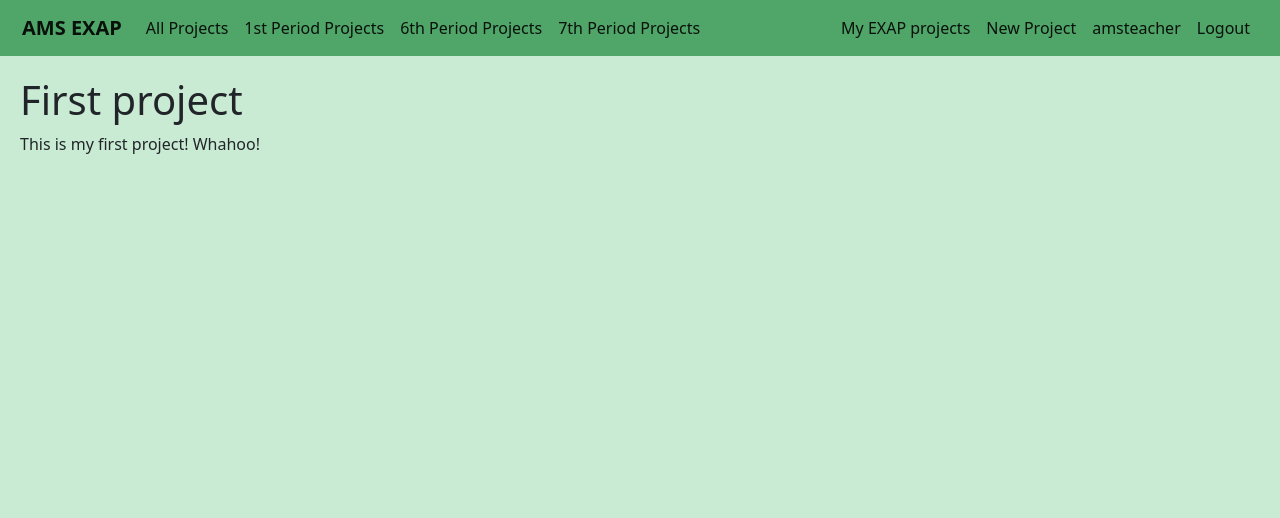
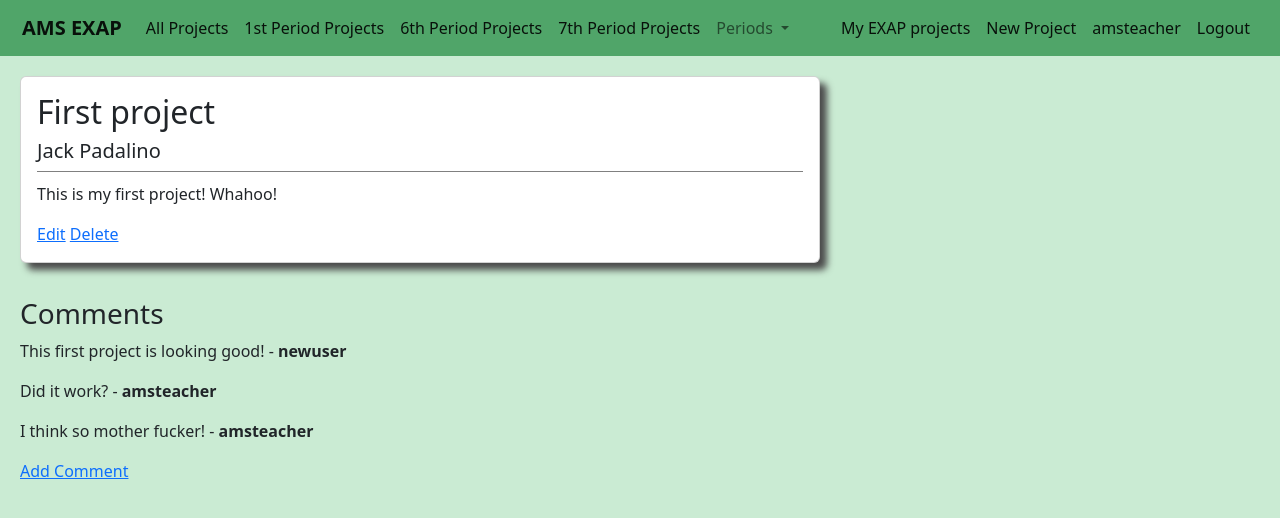
Before and after one commit to JackPadalino/ExApp, a Django app: page /users/projects/30/ in a window 1280 px wide. Shown: the top 518 px of the page. Run offline with Django 4.2, Linux system fonts and the light colour scheme; a user stored in the database is signed in; data comes from the database, SQL or seed files in the repository; both versions use the stored data as it was after the commit; some libraries are stand-ins or nearby versions.

Commit message:
Updating all files

```diff
--- a/main/templates/main/base.html
+++ b/main/templates/main/base.html
@@ -37,14 +37,28 @@
                         <a class="nav-link active" href="{% url 'users-sixthperiodprojects' %}">6th Period Projects</a>
                     </li>
                     <li class="nav-item">
-                            <a class="nav-link active" href="{% url 'users-seventhperiodprojects' %}">7th Period Projects</a>
+                        <a class="nav-link active" href="{% url 'users-seventhperiodprojects' %}">7th Period
+                            Projects</a>
                     </li>
+                    <li class="nav-item dropdown">
+                        <a class="nav-link dropdown-toggle" href="#" id="navbarDropdown" role="button" data-bs-toggle="dropdown" aria-expanded="false">
+                            Periods
+                        </a>
+                        <ul class="dropdown-menu" aria-labelledby="navbarDropdown">
+                            <li><a class="dropdown-item" href="#">All periods</a></li>
+                            <li><a class="dropdown-item" href="#">1st period</a></li>
+                            <li><a class="dropdown-item" href="#">6th period</a></li>
+                            <li><a class="dropdown-item" href="#">6th period</a></li>
+                        </ul>
+                    </li>
+
                     {% endif %}
                 </ul>
             </div>
             <div class='navbar-nav'>
                 {% if user.is_authenticated %}
-                    <a class="nav-link active" aria-current="page" href="{% url 'users-myprojects' user.id %}">My EXAP projects</a>
+                <a class="nav-link active" aria-current="page" href="{% url 'users-myprojects' user.id %}">My EXAP
+                    projects</a>
                 <a class="nav-link active" aria-current="page" href="{% url 'create-project' %}">New Project</a>
                 <a class="nav-link active" aria-current="page" href="{% url 'users-profile' %}">{{ user.username }}</a>
                 <a class="nav-link active" aria-current="page" href="{% url 'users-logout' %}">Logout</a>
--- a/users/admin.py
+++ b/users/admin.py
@@ -1,11 +1,11 @@
 from django.contrib import admin
 from django.contrib.auth.admin import UserAdmin as BaseUserAdmin
 from django.contrib.auth.models import User
-from .models import Project#,Comment
+from .models import Project,Comment
 
 # Register your models here.
 admin.site.register(Project)
-#admin.site.register(Comment)
+admin.site.register(Comment)
 
 '''
 # These lines add the profile field to the Django admin
--- a/users/models.py
+++ b/users/models.py
@@ -29,19 +29,18 @@ class Project(models.Model):
         return reverse('project-details',kwargs={'pk':self.pk})
 
 
-'''
+
 class Comment(models.Model):
     author = models.ForeignKey(User,on_delete=models.CASCADE)
     project = models.ForeignKey(Project,on_delete=models.CASCADE,related_name='comments')
     content = models.TextField()
 
     def __str__(self):
-        return f'{self.content} | {self.date_posted} | {self.author}'
+        return f'{self.content} | {self.author}'
 
     #def get_absolute_url(self):
     #    return reverse('post-details',kwargs={'pk':self.pk})
 
-'''
 
 '''
 class Comment(models.Model):
--- a/users/templates/users/profile.html
+++ b/users/templates/users/profile.html
@@ -1,10 +1,10 @@
 {% extends "main/base.html" %}
 {% load crispy_forms_tags %}
 {% block content %}
-<div class='register-login-profile-form'>
+<div class="card project-card" style="width: 800px;">
+    <div class="card-body project-card-body">
         <form method='POST'>
             <fieldset class='form-group'>
-            <legend class='border-bottom mb-4'>Update profile</legend>
                 <h1>{{ user.first_name }} {{ user.last_name }}</h1>
                 <h2>{{ user.username }}</h2>
                 {% csrf_token %}
@@ -18,4 +18,5 @@
             </div>
         </form>
     </div>
+</div>
 {% endblock content %}
--- a/users/templates/users/project_confirm_delete.html
+++ b/users/templates/users/project_confirm_delete.html
@@ -9,8 +9,8 @@
             </fieldset>
             <br>
             <div class='form-group'>
+                <a class="btn btn-outline-dark" href="{% url 'project-details' object.id %}">Cancel</a>
                 <button class="btn btn-outline-danger" type='submit'>Yes, Delete</button>
-                <a class="btn btn-outline-dark" href="{% url 'users-project-details' object.id %}">Cancel</a>
             </div>
         </form>
     </div>
--- a/users/templates/users/project_detail.html
+++ b/users/templates/users/project_detail.html
@@ -1,13 +1,38 @@
 {% extends "main/base.html" %}
 {% load crispy_forms_tags %}
 {% block content %}
-    <article class="media content-section">
-        <div class="media-body">
-            <h1 >{{ object.title }}</h1>
-            <h2>{{ object.user.first_name }} {{ project.user.last_name }}</h2>
-            <p>{{ object.description }}</p>
+
+
+<div class="card project-card" style="width: 800px;">
+    <!--<img src="..." class="card-img-top" alt="...">-->
+    <div class="card-body project-card-body">
+        <h2>{{ project.title }}</h2>
+        <h5>{{ project.student.first_name }} {{ project.student.last_name }}</h5>
+        <div class='project-card-blurb'>
+            <p>{{ project.description }}</p>
         </div>
-    </article>
+        {% if project.student == user %}
+            <a href="{% url 'update-project' project.pk %}">Edit</a>
+            <a href="{% url 'delete-project' project.pk %}">Delete</a>
+    {% endif %}
+    </div>
+</div>
+
+
+{% if not comments %}
+    <br>
+    <h3>No comments yet...</h3>
+    <a href="{% url 'add-comment' project.pk %}">Add Comment</a>
+{% else %}
+    <br>
+    <h3>Comments</h3>
+    {% for comment in comments %}
+        <p>{{ comment.content }} - <b>{{ comment.author }}</b></p>
+    {% endfor %}
+    <a href="{% url 'add-comment' project.pk %}">Add Comment</a>
+{% endif %}
+
+
     <!--{% for comment in profile.comments.all %}
         <p>{{ comment.content }} - {{ comment.author.first_name }} {{ comment.author.last_name }}</p>
     {% endfor %}-->
--- a/users/templates/users/project_form.html
+++ b/users/templates/users/project_form.html
@@ -1,7 +1,8 @@
 {% extends 'main/base.html' %}
 {% load crispy_forms_tags %}
 {% block content %}
-    <div class='register-login-profile-form'>
+<div class="card project-card" style="width: 800px;">
+    <div class="card-body project-card-body">
         <form method="POST">
             {% csrf_token %}
             <fieldset class="form-group">
@@ -14,4 +15,5 @@
             </div>
         </form>
     </div>
+</div>
 {% endblock content %}
--- a/users/urls.py
+++ b/users/urls.py
@@ -1,8 +1,5 @@
 from django.urls import path
-#from users import views as user_views
-#from .views import ProjectDetailView,CommentCreateView
-#from .views import ProjectCreateView,ProjectUpdateView,ProjectDeleteView,ProjectDetailView
-from users import views
+from . import views
 from .views import (
     AllProjectListView,
     FirstPeriodProjectListView,
@@ -12,22 +9,23 @@ from .views import (
     ProjectDetailView,
     ProjectUpdateView,
     ProjectDeleteView,
-    MyProjectsListView
+    MyProjectsListView,
+    CommentCreateView
 )
 
 urlpatterns = [
     path('profile/',views.profile,name='users-profile'),
     path('newproject/',ProjectCreateView.as_view(),name='create-project'),
+
     path('projects/',AllProjectListView.as_view(),name='users-studentprojects'),
-
     path('firstperiodprojects/',FirstPeriodProjectListView.as_view(),name='users-firstperiodprojects'),
     path('sixthperiodprojects/',SixthPeriodProjectListView.as_view(),name='users-sixthperiodprojects'),
     path('seventhperiodprojects/',SeventhPeriodProjectListView.as_view(),name='users-seventhperiodprojects'),
 
     path('myprojects/<int:user_id>/',MyProjectsListView.as_view(),name='users-myprojects'),
-    path('projects/<int:pk>/',ProjectDetailView.as_view(),name='project-details'),
+    path('projects/<int:pk>/',ProjectDetailView,name='project-details'),
     path('projects/<int:pk>/update/',ProjectUpdateView.as_view(),name='update-project'),
     path('projects/<int:pk>/delete/',ProjectDeleteView.as_view(),name='delete-project'),
-    #path('projects/<int:profile_id>/comment/',CommentCreateView,name='add-comment'),
+    path('projects/<int:pk>/comment/',CommentCreateView,name='add-comment'),
     #path('projects/<int:user_id>/comment/',CommentCreateView.as_view(),name='add-comment'),
 ]
--- a/users/views.py
+++ b/users/views.py
@@ -5,10 +5,10 @@ from django.contrib.auth.forms import UserCreationForm
 from django.contrib import messages
 from django.contrib.auth.models import User
 from django.views.generic import ListView, DetailView, CreateView,UpdateView,DeleteView
-from .forms import UserRegisterForm,UserUpdateForm,ProfileUpdateForm#,CommentForm
+from .forms import UserRegisterForm,UserUpdateForm,ProfileUpdateForm,CommentForm
 from django.contrib.auth.mixins import LoginRequiredMixin,UserPassesTestMixin
 from django.contrib.auth.decorators import login_required
-from .models import Project#,Comment
+from .models import Project,Comment
 import re
 import os
 
@@ -36,6 +36,10 @@ def register(request):
     }
     return render(request,'users/register.html',context)
 
+
+
+
+
 # login view
 def login(request):
     context = {
@@ -43,35 +47,64 @@ def login(request):
     }
     return render(request,'users/login.html',context)
 
+
+
+
+
 # list projects view
 class AllProjectListView(ListView):
     model = Project
     template_name = 'users/allstudentprojects.html'
     context_object_name = 'projects'
 
+
+
+
+
 # list projects view
-class FirstPeriodProjectListView(ListView):
+class FirstPeriodProjectListView(LoginRequiredMixin,ListView):
     model = Project
     template_name = 'users/firstperiodprojects.html'
     context_object_name = 'projects'
-    queryset = Project.objects.filter(period=1)
+
+    def get_queryset(self):
+        projects = Project.objects.filter(period=1)
+        return projects
+
+
+
+
 
 # list projects view
-class SixthPeriodProjectListView(ListView):
+class SixthPeriodProjectListView(LoginRequiredMixin,ListView):
     model = Project
     template_name = 'users/sixthperiodprojects.html'
     context_object_name = 'projects'
-    queryset = Project.objects.filter(period=6)
+
+    def get_queryset(self):
+        projects = Project.objects.filter(period=6)
+        return projects
+
+
+
+
 
 # list projects view
-class SeventhPeriodProjectListView(ListView):
+class SeventhPeriodProjectListView(LoginRequiredMixin,ListView):
     model = Project
     template_name = 'users/seventhperiodprojects.html'
     context_object_name = 'projects'
-    queryset = Project.objects.filter(period=7)
+
+    def get_queryset(self):
+        projects = Project.objects.filter(period=7)
+        return projects
+
+
+
+
 
 # list projects view
-class MyProjectsListView(ListView):
+class MyProjectsListView(LoginRequiredMixin,ListView):
     model = Project
     template_name = 'users/myprojects.html'
     context_object_name = 'projects'
@@ -84,26 +117,21 @@ class MyProjectsListView(ListView):
 
 
 
+@login_required
+def ProjectDetailView(request,pk):
+    project = Project.objects.get(id=pk)
+    comments = Comment.objects.filter(project=project)
+
+    context = {
+        'project': project,
+        'comments':comments
+    }
+
+    return render(request, 'users/project_detail.html', context)
 
 
 
 
-
-
-
-
-
-
-
-
-
-
-
-
-
-
-class ProjectDetailView(DetailView):
-    model = Project
 
 class ProjectCreateView(LoginRequiredMixin,CreateView):
     model = Project
@@ -112,6 +140,10 @@ class ProjectCreateView(LoginRequiredMixin,CreateView):
     def form_valid(self,form):
         form.instance.student = self.request.user
         return super().form_valid(form)
+
+
+
+
 
 class ProjectUpdateView(LoginRequiredMixin,UserPassesTestMixin,UpdateView):
     model = Project
@@ -127,6 +159,9 @@ class ProjectUpdateView(LoginRequiredMixin,UserPassesTestMixin,UpdateView):
             return True
         return False
 
+
+
+
 class ProjectDeleteView(LoginRequiredMixin,UserPassesTestMixin,DeleteView):
     model = Project
     success_url = reverse_lazy('users-studentprojects')
@@ -136,6 +171,9 @@ class ProjectDeleteView(LoginRequiredMixin,UserPassesTestMixin,DeleteView):
         if self.request.user == project.student:
             return True
         return False
+
+
+
 
 
 # profile details/update view
@@ -154,74 +192,25 @@ def profile(request):
     }
     return render(request,'users/profile.html',context)
 
-'''
-# other students' project details view
+
+
+
+
 @login_required
-def ProjectDetailView(request,project_id):
-    project = Project.objects.get(id=project_id)
-
-    #comments = Comment.objects.filter(profile=profile)
-
-    context = {
-        'project': project,
-        #'comments':comments
-    }
-
-    return render(request, 'users/projectdetails.html', context)
-'''
-
-'''
-@login_required
-def CommentCreateView(request,profile_id):
-    comment = None
-    form = CommentForm()
+def CommentCreateView(request,pk):
+    project = get_object_or_404(Project,pk=pk)
     if request.method == 'POST':
-        form = CommentForm
+        form = CommentForm(request.POST)
         if form.is_valid():
             comment = form.save(commit=False)
-            comment.profile = Profile.objects.get(id=profile_id)
-            comment.author = User.objects.get(id=request.user.id)
+            comment.project = project
+            comment.author = request.user
             comment.save()
-            return redirect('users-studentprojects')
-
-        else:
-            form = CommentForm()
+            return redirect('project-details',pk=project.pk)
+    else:
+        form = CommentForm()
     context = {
-        'title':'Add comment',
-        'form':form
+        'form':form,
+        'project':project
     }
     return render(request,'users/addcomment.html',context)
-'''
-
-
-'''
-class CommentCreateView(LoginRequiredMixin,CreateView):
-    model = Comment
-    template_name = 'users/addcomment.html'
-    form_class=CommentForm
-
-
-    def form_valid(self,form):
-        form.instance.profile_id = self.kwargs['id']
-        form.instance.author_id = self.request.user.id
-        return super().form_valid(form)
-
-    def get_success_url(self):
-        return reverse_lazy('project-details', kwargs={'id': self.kwargs['id']})
-'''
-
-'''
-# add comment view
-class CommentCreateView(LoginRequiredMixin,CreateView):
-    model = Comment
-    template_name = 'blog/add_comment.html'
-    form_class=CommentForm
-
-    def form_valid(self,form):
-        form.instance.post_id = self.kwargs['pk']
-        form.instance.author_id = self.request.user.id
-        return super().form_valid(form)
-
-    def get_success_url(self):
-        return reverse_lazy('post-details', kwargs={'pk': self.kwargs['pk']})
-'''
```
Also changed, not shown: users/forms.py (+5 -5 lines), users/templates/users/addcomment.html (+17 -2 lines), users/templates/users/login.html (+3 -4 lines), users/templates/users/register.html (+3 -4 lines), db.sqlite3, users/migrations/0029_comment.py (added), users/templates/users/testing.html (added). Lines whose indentation alone changed are shown as unchanged.
